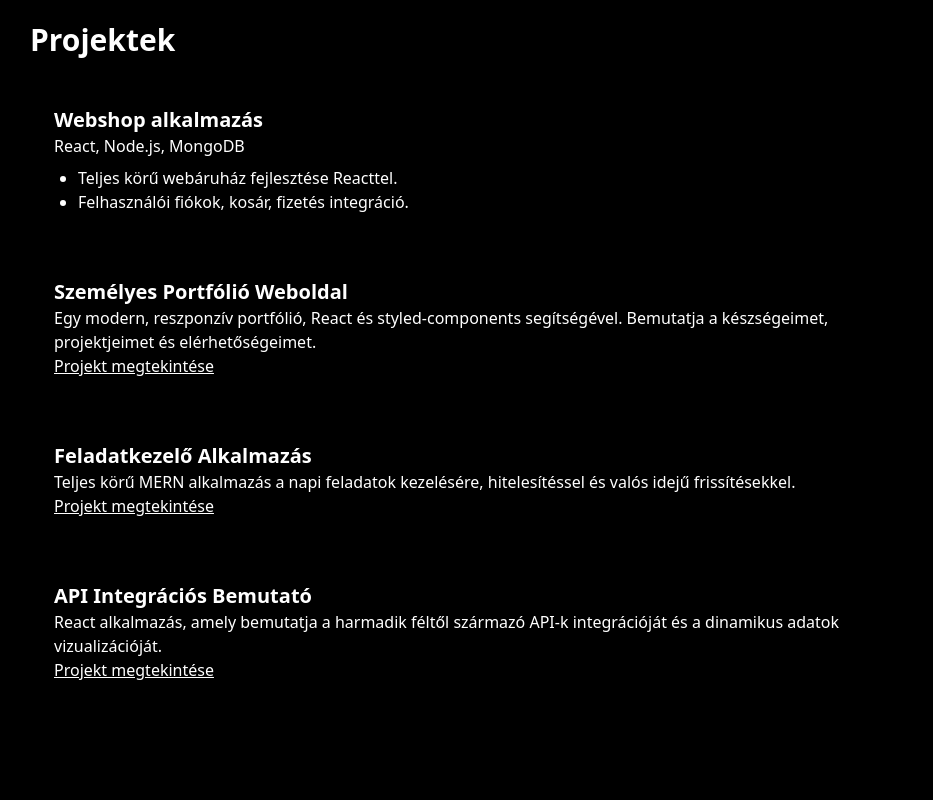
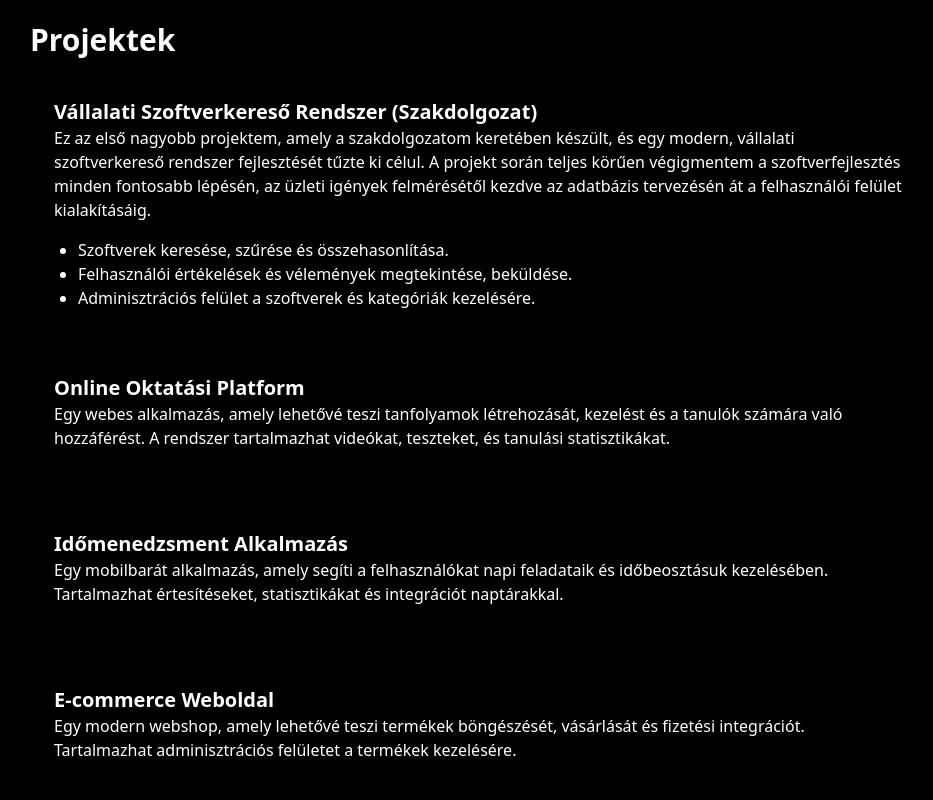
Before and after one commit to Gondocs/VercelFrontend, a React (Create React App) app: page / in a window 1280 px wide. Shown: the part 2460-3260 px from the top of the page, without its empty margins (162-1095 px from the left). Built offline with nearby package versions, Linux system fonts and the light colour scheme.

Commit message:
add projects

```diff
--- a/src/About.js
+++ /dev/null
@@ -1,45 +0,0 @@
-import React from 'react';
-import useScrollAnimations from '../useScrollAnimations';
-
-const contactInfo = {
-  email: 'john.doe@email.com',
-  github: 'https://github.com/johndoe',
-  linkedin: 'https://linkedin.com/in/johndoe',
-};
-
-function ContactForm({ className }) {
-  return (
-    <form className={`flex flex-col gap-3 bg-black text-white rounded-lg shadow-lg p-6 ${className || ''}`.trim()}>
-      <input type="text" placeholder="Neved" required className="bg-[#181a1b] text-white border border-[#444] rounded px-4 py-2 focus:border-[#61dafb] outline-none" />
-      <input type="email" placeholder="Email címed" required className="bg-[#181a1b] text-white border border-[#444] rounded px-4 py-2 focus:border-[#61dafb] outline-none" />
-      <textarea placeholder="Üzeneted" rows={4} required className="bg-[#181a1b] text-white border border-[#444] rounded px-4 py-2 focus:border-[#61dafb] outline-none" />
-      <button type="submit" className="bg-[#61dafb] text-[#181a1b] font-bold rounded px-4 py-2 mt-2 hover:bg-[#4ec6e6] transition">Üzenet küldése</button>
-    </form>
-  );
-}
-
-function ContactLinks({ className }) {
-  return (
-    <div className={`flex gap-4 bg-black text-white rounded-lg shadow-lg p-4 mt-4 ${className || ''}`.trim()}>
-      <a href={contactInfo.github} target="_blank" rel="noopener noreferrer" className="text-[#61dafb] hover:underline">GitHub</a>
-      <span>|</span>
-      <a href={contactInfo.linkedin} target="_blank" rel="noopener noreferrer" className="text-[#61dafb] hover:underline">LinkedIn</a>
-    </div>
-  );
-}
-
-export default function Contact() {
-  useScrollAnimations();
-  return (
-    <main className="py-8">
-      <section className="w-[75%] max-w-4xl mx-auto bg-black rounded-xl shadow-lg p-8 animate-slide-in-up">
-        <h2 className="text-2xl font-bold text-white mb-2 animate-slide-in-left">Minimalista Stílus</h2>
-        <p className="text-white mb-4 animate-slide-in-right">
-          Lépj kapcsolatba velem a következő címen: <a href={`mailto:${contactInfo.email}`} className="text-white underline animate-slide-in-up">{contactInfo.email}</a>
-        </p>
-        <ContactForm className="animate-slide-in-up" />
-        <ContactLinks className="animate-slide-in-up" />
-      </section>
-    </main>
-  );
-}
--- a/src/pages/Projects.js
+++ b/src/pages/Projects.js
@@ -1,47 +1,41 @@
-import React from 'react';
-import useScrollAnimations from '../useScrollAnimations';
-
-const projects = [
-  {
-    title: 'Személyes Portfólió Weboldal',
-    desc: 'Egy modern, reszponzív portfólió, React és styled-components segítségével. Bemutatja a készségeimet, projektjeimet és elérhetőségeimet.',
-    link: '#',
-  },
-  {
-    title: 'Feladatkezelő Alkalmazás',
-    desc: 'Teljes körű MERN alkalmazás a napi feladatok kezelésére, hitelesítéssel és valós idejű frissítésekkel.',
-    link: '#',
-  },
-  {
-    title: 'API Integrációs Bemutató',
-    desc: 'React alkalmazás, amely bemutatja a harmadik féltől származó API-k integrációját és a dinamikus adatok vizualizációját.',
-    link: '#',
-  },
-];
+import React from "react";
+import useScrollAnimations from "../useScrollAnimations";
 
 export default function Projects() {
   useScrollAnimations();
   return (
     <main className="py-16">
-
-      {/* Példa magyar projektek listára */}
       <section className="w-[75%] max-w-4xl mx-auto bg-black">
-        <h1 className="text-3xl font-bold text-[#ffffff] mb-6 animate-slide-in-left">Projektek</h1>
+        <h1 className="text-3xl font-bold text-[#ffffff] mb-2 animate-slide-in-left">Projektek</h1>
         <div className="bg-black text-white rounded-xl my-4 p-6 shadow-lg animate-slide-in-up">
-          <h2 className="text-xl font-bold text-white animate-slide-in-left">Webshop alkalmazás</h2>
-          <p className="text-white mb-2 animate-slide-in-right">React, Node.js, MongoDB</p>
+          <h2 className="text-xl font-bold text-white animate-slide-in-left">Vállalati Szoftverkereső Rendszer (Szakdolgozat)</h2>
+          <p className="text-white mb-4 animate-slide-in-right">
+            Ez az első nagyobb projektem, amely a szakdolgozatom keretében készült, és egy modern, vállalati szoftverkereső rendszer fejlesztését tűzte ki célul. A projekt során teljes körűen végigmentem a szoftverfejlesztés minden fontosabb lépésén, az üzleti igények felmérésétől kezdve az adatbázis tervezésén át a felhasználói felület kialakításáig.
+          </p>
           <ul className="list-disc ml-6">
-            <li className="animate-slide-in-up">Teljes körű webáruház fejlesztése Reacttel.</li>
-            <li className="animate-slide-in-up">Felhasználói fiókok, kosár, fizetés integráció.</li>
+            <li className="animate-slide-in-up">Szoftverek keresése, szűrése és összehasonlítása.</li>
+            <li className="animate-slide-in-up">Felhasználói értékelések és vélemények megtekintése, beküldése.</li>
+            <li className="animate-slide-in-up">Adminisztrációs felület a szoftverek és kategóriák kezelésére.</li>
           </ul>
         </div>
-        {projects.map(p => (
-          <div key={p.title} className="bg-black text-white rounded-lg shadow-md my-4 p-6 animate-slide-in-up">
-            <h3 className="text-xl font-bold text-white animate-slide-in-left">{p.title}</h3>
-            <p className="text-white animate-slide-in-right">{p.desc}</p>
-            <a href={p.link} className="text-white underline animate-slide-in-up">Projekt megtekintése</a>
-          </div>
-        ))}
+        <div className="bg-black text-white rounded-xl my-4 p-6 shadow-lg animate-slide-in-up">
+          <h2 className="text-xl font-bold text-white animate-slide-in-left">Online Oktatási Platform</h2>
+          <p className="text-white mb-4 animate-slide-in-right">
+            Egy webes alkalmazás, amely lehetővé teszi tanfolyamok létrehozását, kezelést és a tanulók számára való hozzáférést. A rendszer tartalmazhat videókat, teszteket, és tanulási statisztikákat.
+          </p>
+        </div>
+        <div className="bg-black text-white rounded-xl my-4 p-6 shadow-lg animate-slide-in-up">
+          <h2 className="text-xl font-bold text-white animate-slide-in-left">Időmenedzsment Alkalmazás</h2>
+          <p className="text-white mb-4 animate-slide-in-right">
+            Egy mobilbarát alkalmazás, amely segíti a felhasználókat napi feladataik és időbeosztásuk kezelésében. Tartalmazhat értesítéseket, statisztikákat és integrációt naptárakkal.
+          </p>
+        </div>
+        <div className="bg-black text-white rounded-xl my-4 p-6 shadow-lg animate-slide-in-up">
+          <h2 className="text-xl font-bold text-white animate-slide-in-left">E-commerce Weboldal</h2>
+          <p className="text-white mb-4 animate-slide-in-right">
+            Egy modern webshop, amely lehetővé teszi termékek böngészését, vásárlását és fizetési integrációt. Tartalmazhat adminisztrációs felületet a termékek kezelésére.
+          </p>
+        </div>
       </section>
     </main>
   );
```
